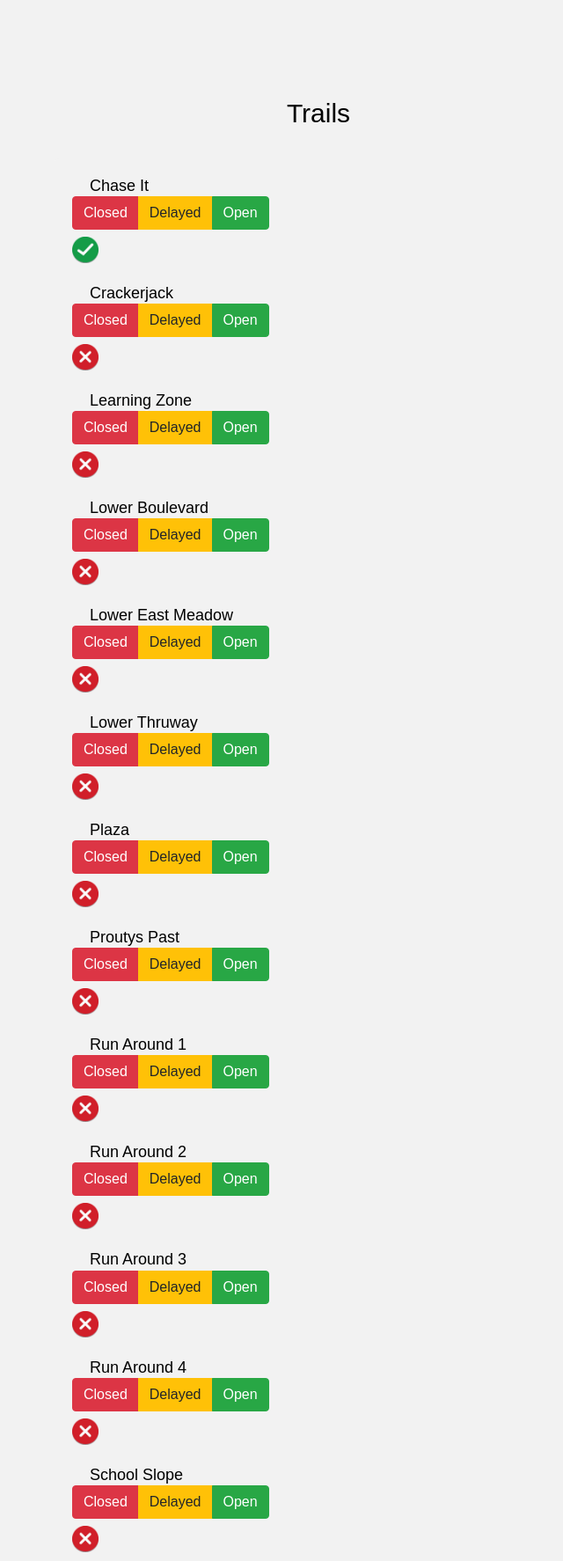
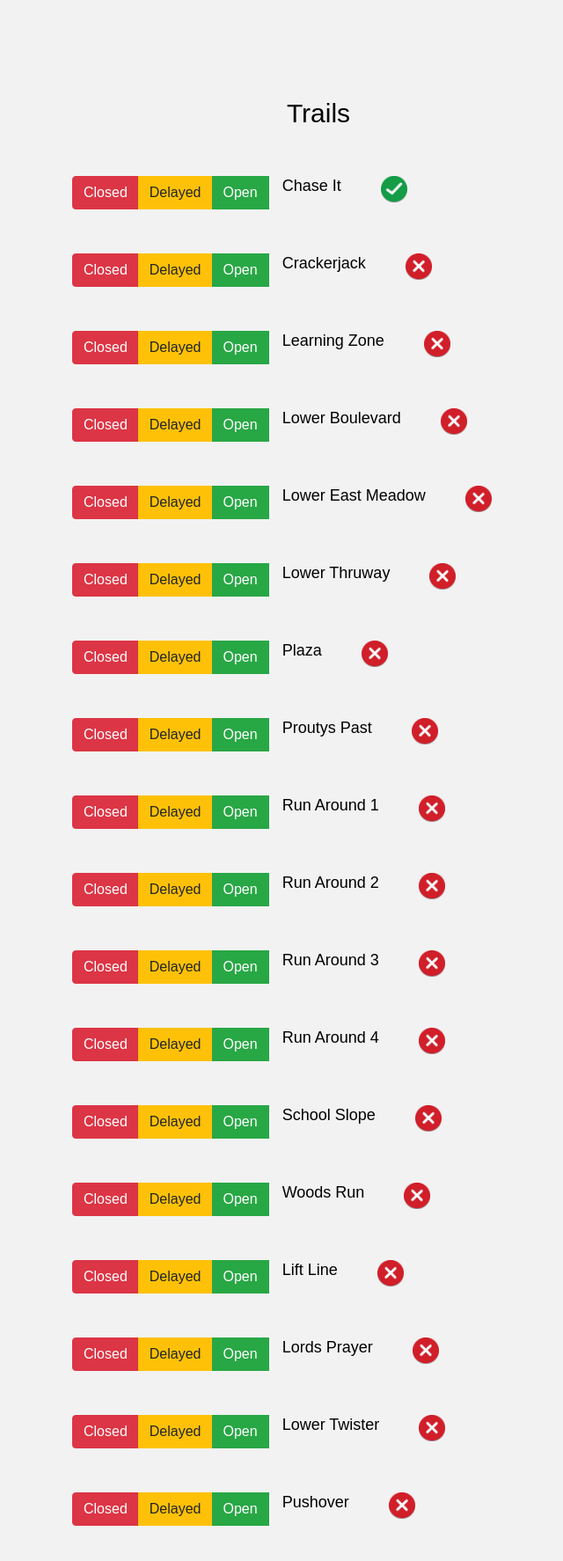
Before and after one commit to AlexaWitkin/Bromley_Trailmap_V3, a Flask app: page /trails in a window 1280 px wide. Shown: the part 146-1920 px from the top of the page at 88% size, without its empty margins (278-918 px from the left). Run offline with Flask 3, Linux system fonts and the light colour scheme; data comes from the database, SQL or seed files in the repository; some libraries are stand-ins or nearby versions.

Commit message:
update trails to run from loop and dict, not hardcoded buttons

```diff
--- a/templates/trails.html
+++ b/templates/trails.html
@@ -10,38 +10,32 @@ Alexa Witkin
     <p class="lead">Trails</p>
 
     <form action="{{ url_for('trails') }}" method="POST">
+
         {% set status_icons = {
         'open': 'open.png',
         'delayed': 'delayed.png',
         'closed': 'closed.png'
         } %}
 
-        {% for trail in t_stat.keys() %}
-        <div class="mb-4">
-            <!-- Trail name as title -->
-            <h4>{{ trail.replace('_', ' ').title() }}</h4>
+        {% for trail, status in t_stat.items() %}
+        <div class="btn-group" role="group" aria-label="Trail status buttons" style="margin-bottom: 20px;">
+            <button type="submit" class="btn btn-danger" value="closed" name="{{ trail }}">Closed</button>
+            <button type="submit" class="btn btn-warning" value="delayed" name="{{ trail }}">Delayed</button>
+            <button type="submit" class="btn btn-success" value="open" name="{{ trail }}">Open</button>
 
-            <!-- Status update buttons -->
-            <div class="btn-group mb-2" role="group" aria-label="Trail status buttons">
-                <button type="submit" class="btn btn-danger" value="closed" name="{{ trail }}">Closed</button>
-                <button type="submit" class="btn btn-warning" value="delayed" name="{{ trail }}">Delayed</button>
-                <button type="submit" class="btn btn-success" value="open" name="{{ trail }}">Open</button>
-            </div>
+            <h4 style="margin-left: 15px;">{{ trail.replace('_', ' ').title() }}</h4>
 
-            <!-- Trail status icon -->
-            <div>
-                {% set status = t_stat[trail] %}
+            <div id="specific-trail-status" style="margin-left: 15px;">
                 {% if status in status_icons %}
-                <img src="{{ url_for('static', filename=status_icons[status]) }}"
-                     alt="{{ status.title() }}" width="30" height="30">
+                <img src="{{ url_for('static', filename=status_icons[status]) }}" alt="{{ status.title() }}" width="30" height="30">
                 {% else %}
-                <span class="text-muted">No status</span>
-                {# Optionally show an 'unknown.png' here #}
-                {# <img src="{{ url_for('static', filename='unknown.png') }}" alt="Unknown" width="30" height="30"> #}
+                <span>{{ status }}</span>  {# fallback for unknown statuses #}
                 {% endif %}
             </div>
         </div>
+        <p></p>
         {% endfor %}
+
     </form>
 </div>
 {% endblock %}
```
